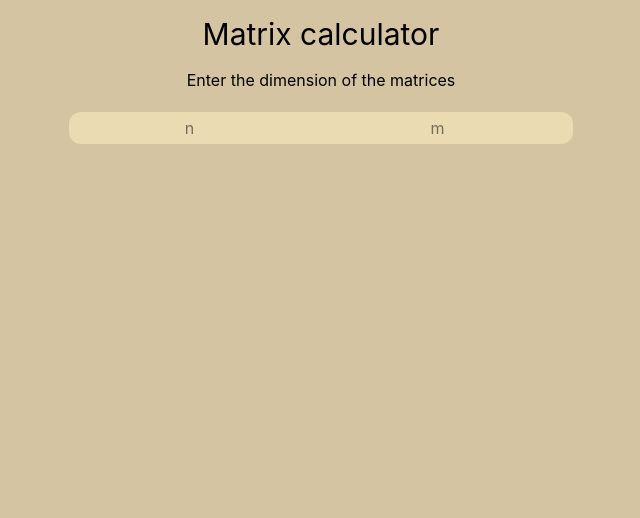
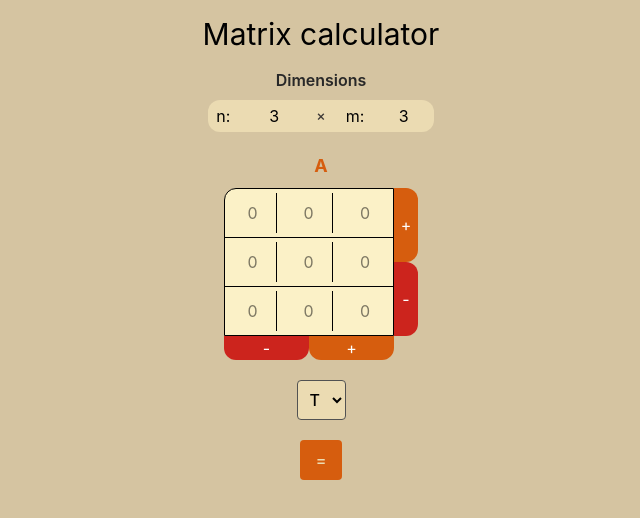
Before and after one commit to NawlFountains/matrix-helper, a React (Vite) app: page / in a window 1280 px wide. Shown: the top 518 px of the page, without its empty margins (319-959 px from the left). Built offline with nearby package versions, Linux system fonts and the light colour scheme.

Commit message:
style: change input dimension look
feat: default matrix value and reset calc on element reset

```diff
--- a/src/App.tsx
+++ b/src/App.tsx
@@ -78,6 +78,11 @@ function App() {
 	}
 
 	useEffect(() => {
+		setCalcData(null)
+		setError(null)
+	}, [matrixA.grid, matrixB.grid])
+
+	useEffect(() => {
 	    if (operation === 'add' || operation === 'subtract') {
 		matrixB.setN(matrixA.n)
 		matrixB.setM(matrixA.m)
@@ -89,15 +94,13 @@ function App() {
 	    setCalcData(null)
 	}, [matrixA.n, matrixA.m])
 
+
 	return (
     <>
     <div className='bg-gruv-fg2 min-h-screen flex flex-col text-center px-4'>
     	<h1 className='text-3xl py-4'>Matrix calculator</h1>
 
       <div className='flex flex-col gap-5'>
-       <div>
-	<p>Enter the dimension of the matrices</p>
-       </div>
        <div className='flex flex-row gap-2 mx-auto'>
        {/* First Matrix Input */}
        <MatrixCreationInput
--- a/src/components/MatrixCard.tsx
+++ b/src/components/MatrixCard.tsx
@@ -32,7 +32,7 @@ export default function MatrixCard({ matrix, changeElement, className, addRow, r
 			       changeElement ? (
 			       <input
 					key={`cell-${rIdx}-${cIdx}`}
-					className='m-1 p-2 text-center w-12'
+					className='m-1 p-2 text-center w-12 focus:bg-gruv-orange focus:text-gruv-fg0 transition-all'
 					placeholder='0'
 					value={item}
 					onChange={(e) => changeElement(rIdx,cIdx,e.target.value)}/>
--- a/src/components/MatrixCreationInput.tsx
+++ b/src/components/MatrixCreationInput.tsx
@@ -9,12 +9,41 @@ interface MatrixCreationInputProps {
 
 export default function MatrixCreationInput({n, m, setN, setM} : MatrixCreationInputProps) {
 	return (
-	<div className='flex flex-col w-fit rounded-xl bg-gruv-fg1 p-1'>
-	       <div className='flex flex-row'>
-		<input className='text-center' placeholder='n' type='number' value={n}
-		onChange={(e) => setN(e.target.value === '' ? '' : Number(e.target.value))}/>
-		<input className='text-center' placeholder='m' type='number' value={m}
-		onChange={(e) => setM(e.target.value === '' ? '' : Number(e.target.value))}/>
+	<div className='flex flex-col items-center gap-2'>
+	{/* Global CSS injection to completely clear browser arrow paddings */}
+	<style>{`
+		input::-webkit-outer-spin-button,
+		input::-webkit-inner-spin-button {
+			-webkit-appearance: none;
+			margin: 0;
+		}
+		input[type=number] {
+			-moz-appearance: textfield;
+		}
+		`}</style>
+		<span className='text-gruv-bg0 font-semibold'>Dimensions</span>
+		<div className='flex bg-gruv-fg1 rounded-xl gap-3'>
+
+		       {/* Input Rows */}
+		       <div className='relative flex items-center group w-24'>
+
+			<span className='absolute left-2 transition-all group-focus-within:text-gruv-fg1'>n:</span>
+			<input className='text-center p-1 rounded-xl w-full pl-10 focus:bg-gruv-orange focus:text-gruv-fg1 transition-all' placeholder='n' type='number' value={n}
+			onChange={(e) => setN(e.target.value === '' ? '' : Number(e.target.value))}/>
+
+		       </div>
+
+		       {/* Multiplier Cross Sign */}
+		       <span className="text-gruv-bg1 font-medium text-sm select-none translate-y-[6px]">×</span>
+
+		       {/* Input Columns */}
+		       <div className='relative flex items-center group w-24'>
+
+			<span className='absolute left-2 transition-all group-focus-within:text-gruv-fg1'>m:</span>
+			<input className='text-center p-1 rounded-xl w-full pl-10 focus:bg-gruv-orange focus:text-gruv-fg1 transition-all' placeholder='m' type='number' value={m}
+			onChange={(e) => setM(e.target.value === '' ? '' : Number(e.target.value))}/>
+
+		       </div>
 	       </div>
        </div>
 	)
--- a/src/hooks/useMatrix.ts
+++ b/src/hooks/useMatrix.ts
@@ -1,8 +1,8 @@
 import { useState, useEffect, useRef } from "react";
 
 export function useMatrix() {
-	const [n, setN] = useState<number | "">("")
-	const [m, setM] = useState<number | "">("")
+	const [n, setN] = useState<number | "">(3)
+	const [m, setM] = useState<number | "">(3)
 	const [grid, setGrid] = useState<string[][] | null>(null)
 	const isInternalUpdate = useRef(false) // Flag to not use effect
 
```
